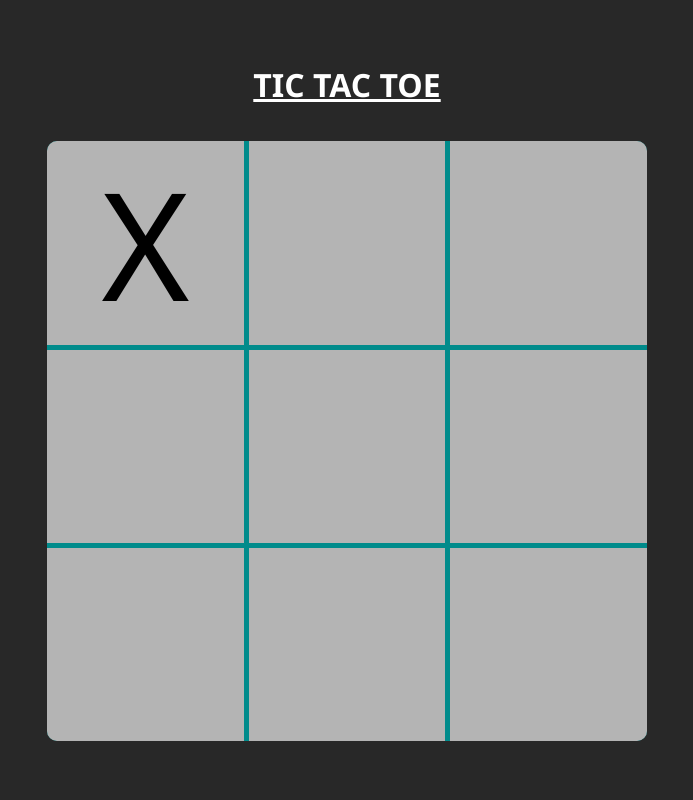
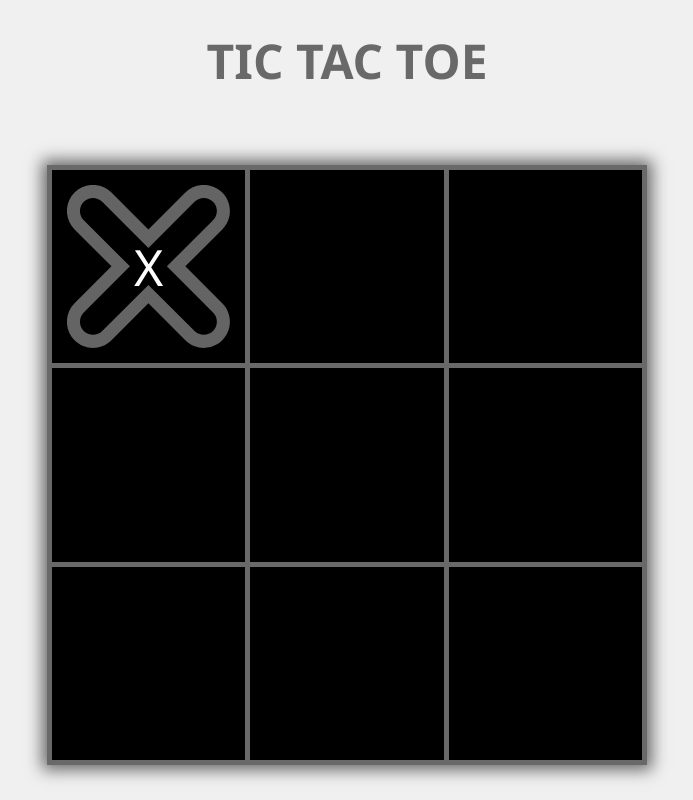
Before and after one commit to xswitch/odin_tictactoe, a plain HTML site: page index.html in a window 1280 px wide. Both pictures are taken after a click on the element 438 px from the left and 239 px from the top of the page. Shown: the whole page, without its empty margins (293-986 px from the left). Drawn offline with Linux system fonts and the light colour scheme.

Commit message:
Added images to better visualize hovering

```diff
--- a/script.js
+++ b/script.js
@@ -121,6 +121,11 @@ const gameController = (function() {
 
 
 const displayController = (function() {
+    const imageUrls = [
+        "url('/img/cross-outline.svg'",
+        "url('/img/circle-outline.svg'",
+    ]
+
     // Creates all elements based on values in passed array
     function createGrid(array) {
         const gridContainer = document.querySelector('.gameContainer');
@@ -132,6 +137,12 @@ const displayController = (function() {
                 element.textContent = cell;
                 element.addEventListener('click', (e) => {
                     cellClick(e, rowIndex, cellIndex)
+                })
+                element.addEventListener('mouseover', (e) => {
+                    cellHover(e, rowIndex, cellIndex)
+                })
+                element.addEventListener('mouseleave', (e) => {
+                    cellLeave(e, rowIndex, cellIndex)
                 })
                 gridContainer.appendChild(element);
             })
@@ -146,12 +157,24 @@ const displayController = (function() {
         gameController.playRound(row, cell)
     }
 
+    //
+    function cellHover(e, row, cell) {
+        if (!gameBoard.isAvailable(row, cell)) return;
+        (gameController.getMark() == 'X') ? e.target.style.backgroundImage = imageUrls[0] : e.target.style.backgroundImage = imageUrls[1]
+    }
+
+    function cellLeave(e, row, cell) {
+        if (!gameBoard.isAvailable(row, cell)) return;
+        e.target.style.backgroundImage = ""
+    }
+
     // Removes all cells from the board
     function resetBoardElements() {
         const board = document.querySelectorAll('.cell');
         board.forEach(element => {
             element.textContent = '';
             element.classList.add('free');
+            element.style.backgroundImage = ''
         })
     }
 
--- a/style.css
+++ b/style.css
@@ -6,21 +6,21 @@
 }
 
 h1 {
-    color: white;
-    text-decoration: underline;
+    color: dimgray;
+    font-size: 3rem;
 }
 
 main {
     display: grid;
     height: 100dvh;
-    background-color: rgb(40, 40, 40);
+    background-color: rgb(240, 240, 240);
     justify-content: center;
     align-items: center;
     align-content: center;
     justify-items: center;
     grid-template-rows: 50px 600px;
     grid-template-columns: 600px;
-    gap: 2rem;
+    gap: 5rem;
 }
 
 .gameContainer {
@@ -29,21 +29,24 @@ main {
     display: grid;
     grid-template-columns: repeat(3, 1fr);
     grid-template-rows: repeat(3, 1fr);
-    background-color: darkcyan;
-    border-radius: 10px;
+    background-color: dimgray;
     overflow: hidden;
     gap: 5px;
+    border: 5px solid dimgray;
+    box-shadow: 0px 0px 15px 5px dimgray;
 }
 
 .cell {
-    background-color: rgb(180, 180, 180);
+    background-color: rgb(0, 0, 0);
     transition: all 0.2s;
     display: flex;
     justify-content: center;
     align-items: center;
-    font-size: 150px;
+    font-size: 50px;
+    color: white;
+    background-size: contain;
+    background-position: center;
+    background-origin: content-box;
+    background-repeat: no-repeat;
+    padding: 15px;
 }
-
-.cell:hover.free {
-    background-color: rgb(150, 150, 150);
-}
```
Also changed, not shown: img/circle-outline.svg (added), img/cross-outline.svg (added), 1 other file.
